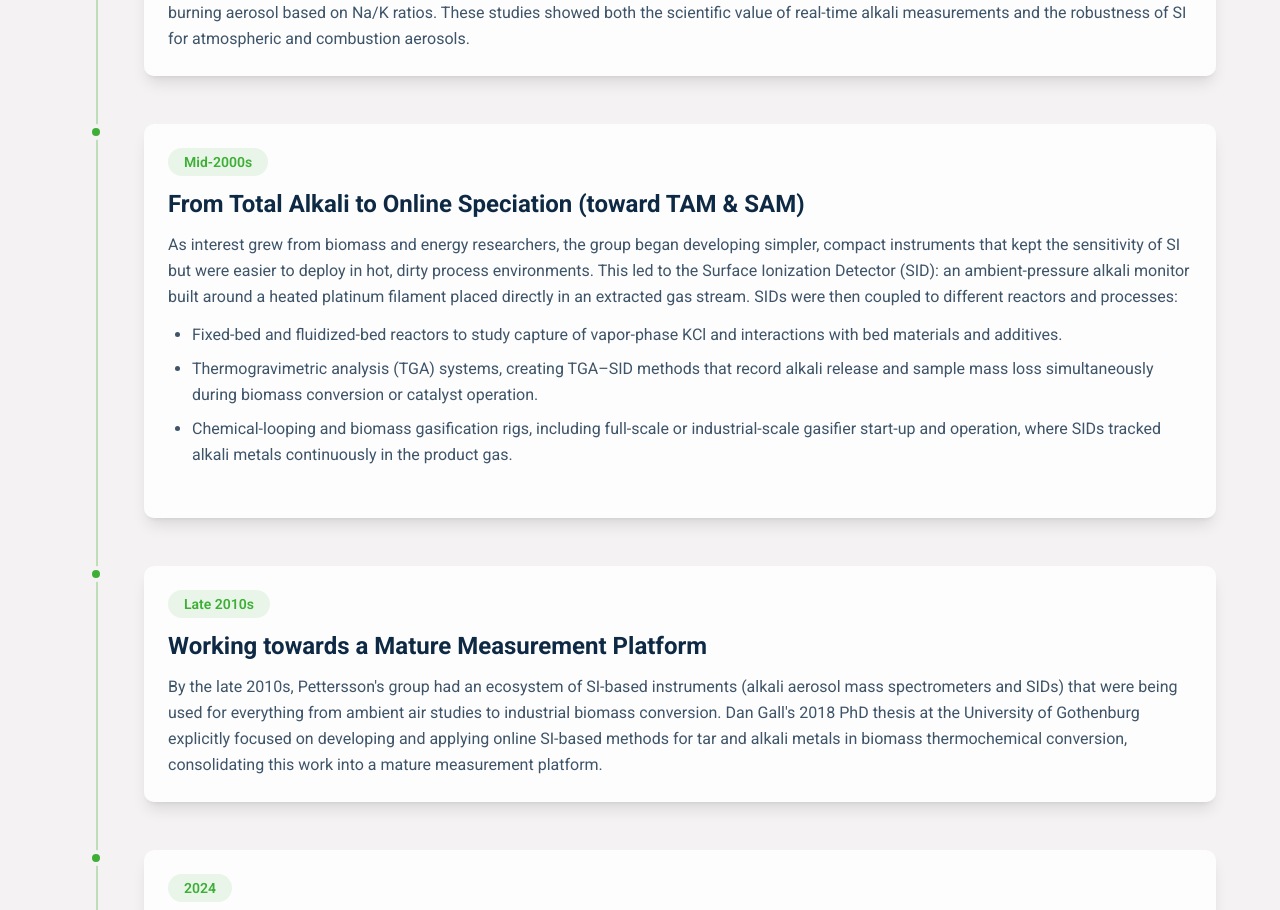
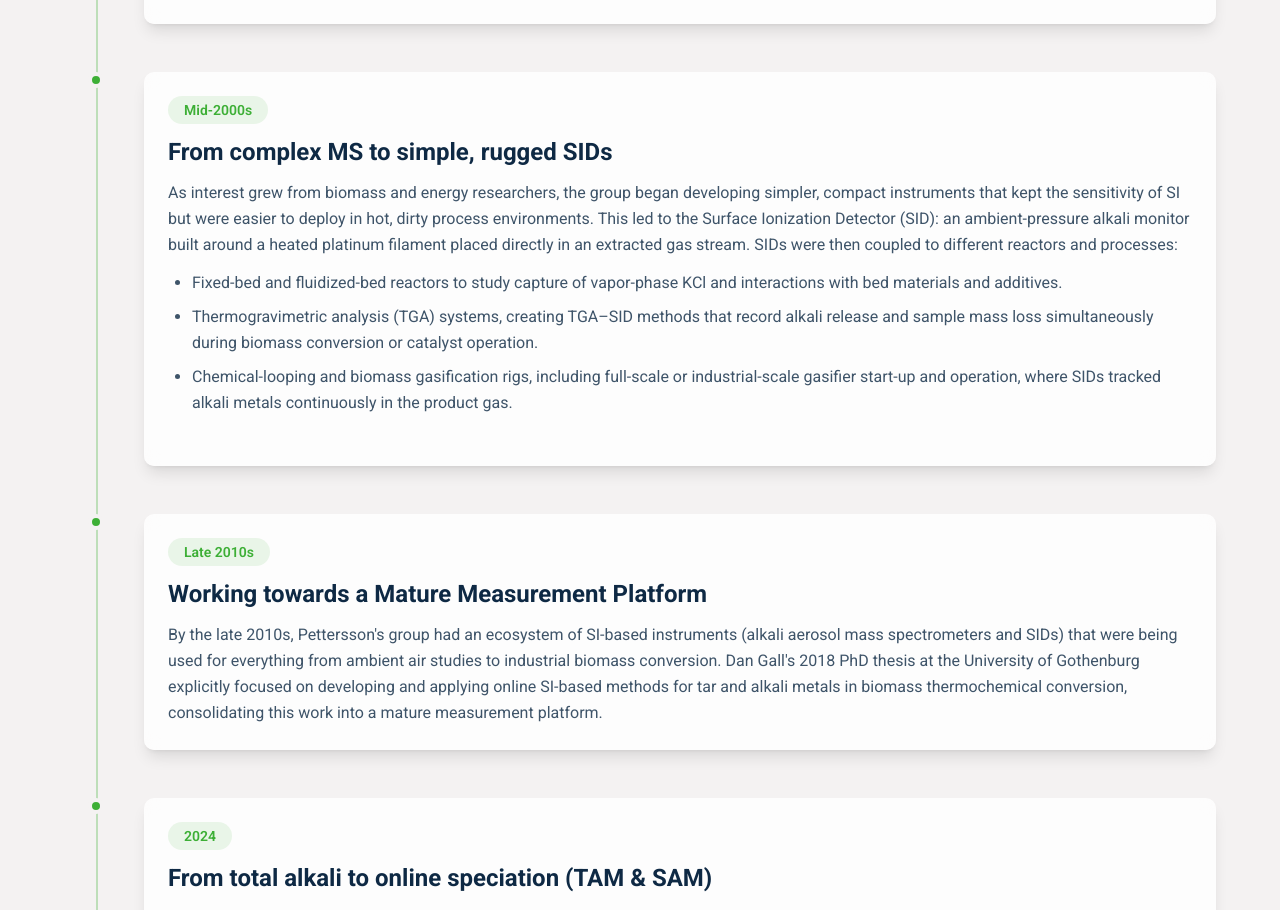
Before and after one commit to sannawiklund/alkion-webpage, a React (Vite) app: page /about in a window 1280 px wide. Shown: the part 920-1830 px from the top of the page. Built offline with nearby package versions, Linux system fonts and the light colour scheme.

Commit message:
feat: (Story) Correcting Story-Title

```diff
--- a/src/Pages/Story.jsx
+++ b/src/Pages/Story.jsx
@@ -6,7 +6,7 @@ function Story() {
         {
             period: "Late 1990s",
             title: "The Beginning",
-            content: "The story of Alkion's instruments starts in the late 1990s in Jan B. C. Pettersson's atmospheric science group at the University of Gothenburg. The group was interested in how alkali metals like potassium and sodium move between gas, particle, and surface phases in real combustion systems and in the atmosphere. \n\nTo answer those questions, they began adapting surface ionization (SI), a technique where alkali atoms are ionized on a hot metal surface for aerosol and combustion measurements."
+            content: "The story of Alkion's instruments starts in the late 1990s in Jan B. C. Pettersson's atmospheric science group at the University of Gothenburg. The group was interested in how alkali metals like potassium and sodium move between gas, particle, and surface phases in real combustion systems and in the atmosphere. To answer those questions, they began adapting surface ionization (SI), a technique where alkali atoms are ionized on a hot metal surface for aerosol and combustion measurements."
         },
         {
             period: "2002-2004",
@@ -15,7 +15,7 @@ function Story() {
         },
         {
             period: "Mid-2000s",
-            title: "From Total Alkali to Online Speciation (toward TAM & SAM)",
+            title: "From complex MS to simple, rugged SIDs",
             content: (
                 <>
                     <p>As interest grew from biomass and energy researchers, the group began developing simpler, compact instruments that kept the sensitivity of SI but were easier to deploy in hot, dirty process environments. This led to the Surface Ionization Detector (SID): an ambient-pressure alkali monitor built around a heated platinum filament placed directly in an extracted gas stream. SIDs were then coupled to different reactors and processes:</p>
```
